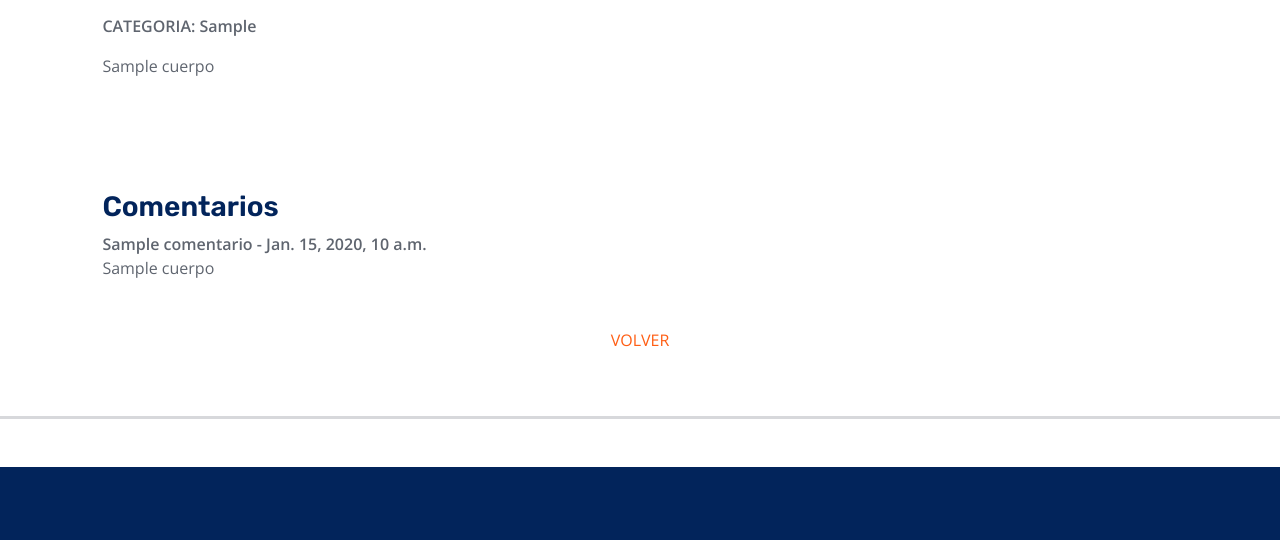
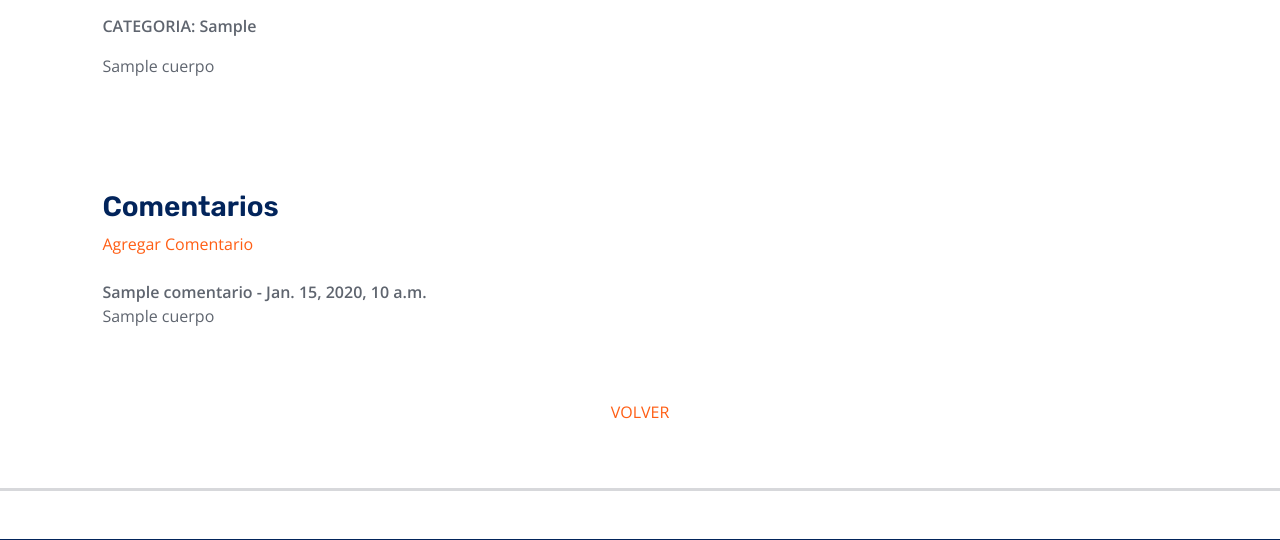
Before and after one commit to Federico19/Info_Proyecto, a Django app: template proyecto/templates/publicaciones/detalle.html in a window 1280 px wide. Shown: the part 920-1460 px from the top of the page. Run offline with Django 3.2, Linux system fonts and the light colour scheme; the template is opened without the code that fills it: most values are stand-ins (such as "Sample title", 1, 10 or a date in 2020); grey boxes marked "Sample" are stand-in pictures; some libraries are stand-ins or nearby versions.

Commit message:
Seccion comentarios editada

```diff
--- a/proyecto/templates/base.html
+++ b/proyecto/templates/base.html
@@ -75,8 +75,8 @@
         </button>
         <div class="collapse navbar-collapse" id="navbarCollapse">
             <div class="navbar-nav ms-auto p-4 p-lg-0">
-                <a href="{% url 'home' %}" class="nav-item nav-link active">Inicio</a>
-                <a href="{% url 'quienesSomos' %}" class="nav-item nav-link">Quienes Somos</a>
+                <a href="{% url 'home' %}" class={% block class %} {% endblock class %}>Inicio</a>
+                <a href="{% url 'quienesSomos' %}" class={% block class2 %} {% endblock class2 %}>Quienes Somos</a>
                 <a href="{% url 'publicaciones:listar_publicaciones' %}" class="nav-item nav-link">Publicaciones</a>
                 <a href="{% url 'recursos:listar' %}" class="nav-item nav-link">Recursos</a>
                 <a href="{% url 'contacto' %}" class="nav-item nav-link">Contacto</a>
@@ -92,6 +92,7 @@
     </nav>
      Navbar End -->
 
+
     {% block seccion %}
     <br>
     <br>
@@ -99,7 +100,6 @@
     <br>
     <br>
     {% endblock %}
-
     <!-- Footer Start -->
     <div class="container-fluid bg-dark footer mt-5 py-5 wow fadeIn" data-wow-delay="0.1s">
         <div class="container py-5">
--- a/proyecto/templates/publicaciones/detalle.html
+++ b/proyecto/templates/publicaciones/detalle.html
@@ -54,9 +54,12 @@
 <h3>Comentarios</h3>
 
 {% if not publicacion.comentarios.all %}
-     Todavia no hay comentarios... <br><a href="{% url 'publicaciones:agregar_comentario' publicacion.pk %}">
-     Agregar uno</a>
+    Todavia no hay comentarios...
+    <br>
+    <a href="{% url 'publicaciones:agregar_comentario' publicacion.pk %}">Agregar uno</a>
 {% else %}
+    <a href="{% url 'publicaciones:agregar_comentario' publicacion.pk %}">Agregar Comentario</a>
+    <br><br>
     {% for comentario in publicacion.comentarios.all %}
         <strong>
             {{ comentario.nombre }} -
@@ -64,6 +67,7 @@
         </strong>
         <br>
         {{ comentario.cuerpo }}
+        <br><br>
     {% endfor %}
 {% endif %}
 </section>
@@ -73,4 +77,5 @@
 </center>
 <br><br>
 <hr size="5px" color="#FF5E14" />
+
 {% endblock seccion %}
```
Also changed, not shown: proyecto/apps/publicaciones/views.py (+4 -3 lines), proyecto/proyecto/db.sqlite3. Lines whose indentation alone changed are shown as unchanged.
